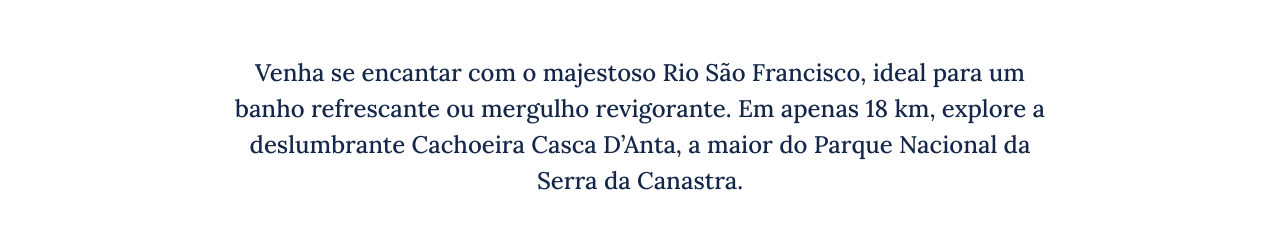
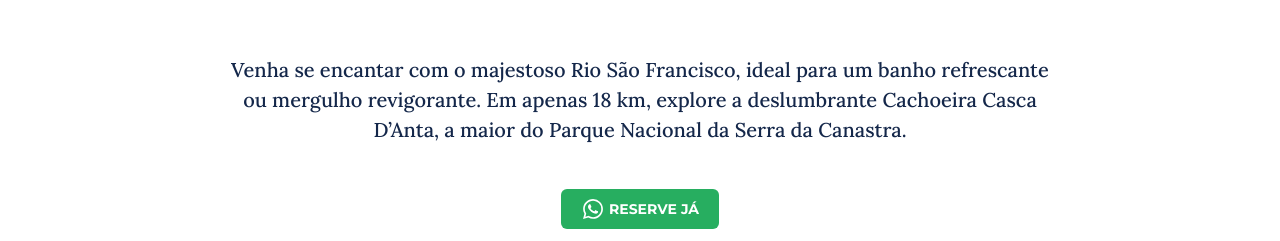
Before and after one commit to alandbh/velhochico, a Next.js app: page /atrativos in a window 1280 px wide. Shown: the part 472-713 px from the top of the page. Built offline with nearby package versions, Linux system fonts and the light colour scheme; a web font is replaced by a local one.

Commit message:
Fixing styling issues

```diff
--- a/app/_components/Intro.tsx
+++ b/app/_components/Intro.tsx
@@ -10,7 +10,7 @@
         <section className="col-span-10 grid grid-cols-10 flex-col gap-y-12 items-center pt-8 pb-11">
             <Title className="col-span-10">{title}</Title>
             {children && (
-                <div className="max-md:text-intro text-2xl max-sm:col-span-10 col-span-8 col-start-2 text-center flex flex-col gap-12 leading-normal">
+                <div className="max-md:text-intro text-xl max-sm:col-span-10 col-span-8 col-start-2 text-center flex flex-col gap-12 leading-normal">
                     {children}
                 </div>
             )}
--- a/app/culinaria/page.tsx
+++ b/app/culinaria/page.tsx
@@ -71,8 +71,8 @@
                                     pageData.pageContent.itensDaCulinaria
                                         .length -
                                         1 && (
-                                    <div className=" flex justify-center mt-10">
-                                        <div className="h-1 bg-dark-blue/50 w-28 sm:hidden"></div>
+                                    <div className=" flex justify-center mt-10  sm:hidden">
+                                        <div className="h-1 bg-dark-blue/50 w-28"></div>
                                     </div>
                                 )}
                                 <div className="col-span-5 max-sm:col-span-10">
```
